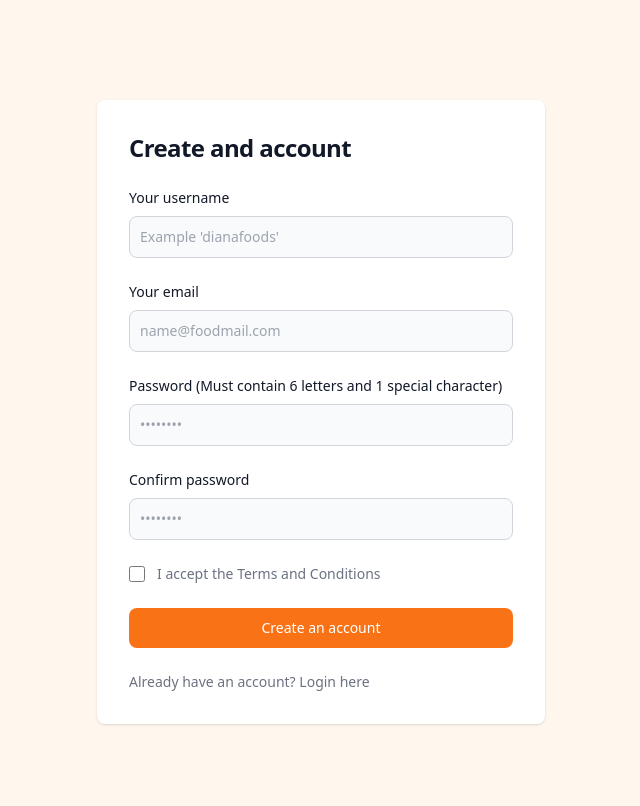
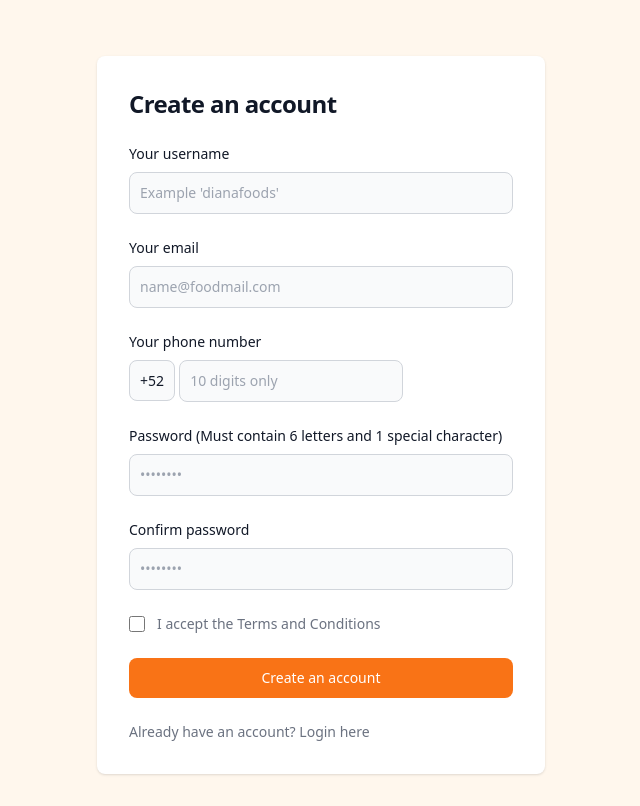
Before and after one commit to AndyAnza/localeats, a Node server app: page /profile/signup in a window 1280 px wide. Shown: the part 64-870 px from the top of the page, without its empty margins (319-959 px from the left). Before the commit the page ends 789 px from the top, so only its background shows below. Run offline with Node 20, Linux system fonts and the light colour scheme; data comes from the database, SQL or seed files in the repository; some libraries are stand-ins or nearby versions.

Commit message:
update whatsapp button with personal info of each user

```diff
--- a/public/signin.js
+++ b/public/signin.js
@@ -3,17 +3,18 @@ const signupFormHandler = async (event) => {
 
   const user_name = document.getElementById("username").value.trim();
   const email = document.getElementById("email").value.trim();
+  const phone = document.getElementById("phone").value.trim();
   const password = document.getElementById("password").value.trim();
 
   if (email && password) {
     const response = await fetch("/api/user", {
       method: "POST",
-      body: JSON.stringify({ user_name, email, password }),
+      body: JSON.stringify({ user_name, email, phone, password }),
       headers: { "Content-Type": "application/json" },
     });
 
     if (response.ok) {
-      document.location.replace("/");
+      document.location.replace("/login");
     } else {
       alert("Failed to sign up.");
     }
--- a/public/style/style.css
+++ b/public/style/style.css
@@ -595,6 +595,11 @@ video {
   margin-right: auto;
 }
 
+.my-5 {
+  margin-top: 1.25rem;
+  margin-bottom: 1.25rem;
+}
+
 .-ml-0 {
   margin-left: -0px;
 }
@@ -1218,6 +1223,10 @@ video {
 
 .p-2\.5 {
   padding: 0.625rem;
+}
+
+.p-3 {
+  padding: 0.75rem;
 }
 
 .p-4 {
--- a/views/pages/createaccount.handlebars
+++ b/views/pages/createaccount.handlebars
@@ -1,11 +1,11 @@
 <section class="bg-orange-50 dark:bg-orange-300">
-  <div id="sign-in-form" class="flex flex-col items-center justify-center px-6 py-8 mx-auto md:h-screen lg:py-0">
+  <div id="sign-in-form" class="flex flex-col items-center justify-center px-1 py-8 ms-auto lg:h-screen">
       <a href="#" class="flex items-center mb-6 text-2xl font-semibold text-gray-900 dark:text-white">
       </a>
       <div class="w-full bg-white rounded-lg shadow dark:border md:mt-0 sm:max-w-md xl:p-0 dark:bg-gray-800 dark:border-gray-700">
           <div class="p-6 space-y-4 md:space-y-6 sm:p-8">
               <h1 class="text-xl font-bold leading-tight tracking-tight text-gray-900 md:text-2xl dark:text-white">
-                  Create and account
+                  Create an account
               </h1>
               <form class="space-y-4 md:space-y-6" action="#">
                   <div>
@@ -16,6 +16,13 @@
                       <label for="email" class="block mb-2 text-sm font-medium text-gray-900 dark:text-white">Your email</label>
                       <input type="email" name="email" id="email" class="bg-gray-50 border border-gray-300 text-gray-900 sm:text-sm rounded-lg focus:ring-primary-600 focus:border-primary-600 block w-full p-2.5 dark:bg-gray-700 dark:border-gray-600 dark:placeholder-gray-400 dark:text-white dark:focus:ring-orange-500 dark:focus:border-orange-500" placeholder="name@foodmail.com" required="">
                   </div>
+                  <div>
+                        <label for="phone" class="mb-2 block text-sm font-medium text-gray-900 dark:text-white">Your phone number</label>
+                        <div class="block w-full">
+                            <span class="focus:ring-primary-600 focus:border-primary-600 rounded-lg border border-gray-300 bg-gray-50 p-2.5 text-gray-900 dark:border-gray-600 dark:bg-gray-700 dark:text-white dark:placeholder-gray-400 dark:focus:border-orange-500 dark:focus:ring-orange-500 sm:text-sm">+52</span>
+                            <input type="phone" name="phone" id="phone" class="focus:ring-primary-600 focus:border-primary-600 rounded-lg border border-gray-300 bg-gray-50 p-2.5 text-gray-900 dark:border-gray-600 dark:bg-gray-700 dark:text-white dark:placeholder-gray-400 dark:focus:border-orange-500 dark:focus:ring-orange-500 sm:text-sm" placeholder="10 digits only" maxlength="10"/>
+                        </div>
+                    </div>
                   <div>
                       <label for="password" class="block mb-2 text-sm font-medium text-gray-900 dark:text-white">Password (Must contain 6 letters and 1 special character) </label>
                       <input type="password" name="password" id="password" placeholder="••••••••" class="bg-gray-50 border border-gray-300 text-gray-900 sm:text-sm rounded-lg focus:ring-primary-600 focus:border-primary-600 block w-full p-2.5 dark:bg-gray-700 dark:border-gray-600 dark:placeholder-gray-400 dark:text-white dark:focus:ring-orange-500 dark:focus:border-orange-500" required="">
--- a/views/partials/card.handlebars
+++ b/views/partials/card.handlebars
@@ -21,7 +21,7 @@
               </h3>
               <p class="mt-5 text-sm leading-6 text-gray-600"> {{description }} </p>
             </div>
-                  <a href="https://api.whatsapp.com/send?phone=5218115307101" type="button" class="mt-4 inline-flex items-center gap-x-1.5 rounded-md bg-green-500 py-1.5 px-2.5 text-sm font-semibold text-white shadow-sm hover:bg-green-500 focus-visible:outline focus-visible:outline-2 focus-visible:outline-offset-2 focus-visible:outline-green-600">
+                  <a href="https://api.whatsapp.com/send?phone=52{{user.phone}}" target="_blank" type="button" class="mt-4 inline-flex items-center gap-x-1.5 rounded-md bg-green-500 py-1.5 px-2.5 text-sm font-semibold text-white shadow-sm hover:bg-green-500 focus-visible:outline focus-visible:outline-2 focus-visible:outline-offset-2 focus-visible:outline-green-600">
                     Send a message
                     <svg class="-mr-0.5 h-5 w-5" viewBox="0 0 24 24" fill="currentColor" aria-hidden="true">
                       <path
```
Also changed, not shown: controllers/profile.js (+0 -15 lines).
